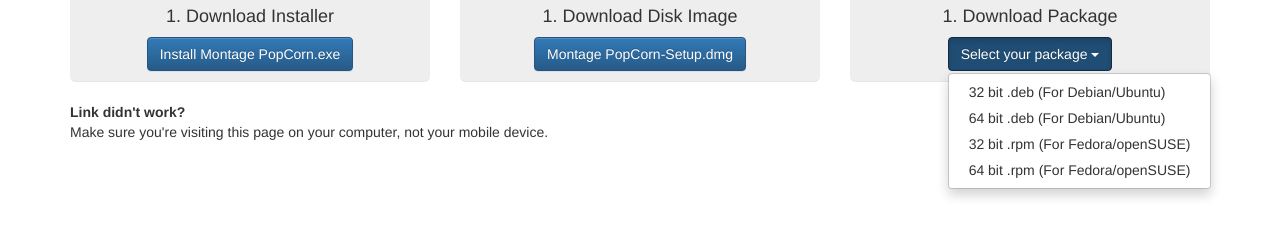
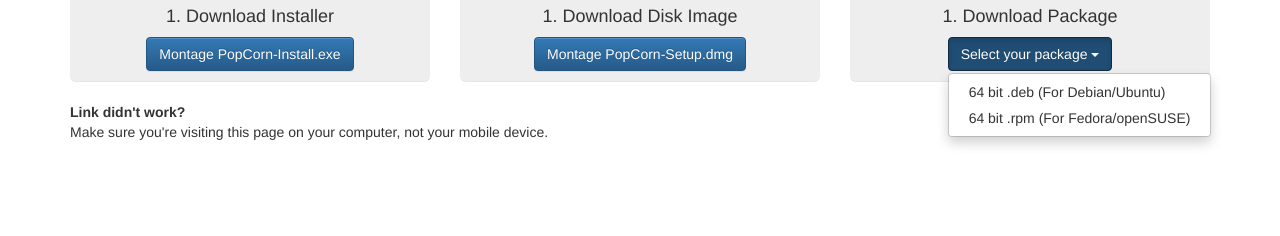
Before and after one commit to montagestudio/montage-sdk-desktop, a plain HTML site: page index.html in a window 1280 px wide. Both pictures are taken after a click on the button "Select your package". Shown: the part 336-572 px from the top of the page. Drawn offline with nearby package versions, Linux system fonts and the light colour scheme.

Commit message:
add releases into dist

```diff
--- a/index.html
+++ b/index.html
@@ -98,7 +98,7 @@
                                 <h4>1. Download Installer</h4>
 
                                 <div class="btn-group">
-                                    <a class="btn btn-primary" href="./win/Install Sylaps.exe">Install Montage PopCorn.exe</a>
+                                    <a class="btn btn-primary" href="./releases/Montage PopCorn-Install.exe">Montage PopCorn-Install.exe</a>
                                 </div>
                             </div>
                         </div>
@@ -111,7 +111,7 @@
                                 <img src="osx.png" height="150"/>
                                 <h4>1. Download Disk Image</h4>
                                 <div class="btn-group">
-                                    <a class="btn btn-primary" href="./osx/Montage PopCorn-Setup.dmg">Montage PopCorn-Setup.dmg</a>
+                                    <a class="btn btn-primary" href="./releases/Montage PopCorn-Setup.dmg">Montage PopCorn-Setup.dmg</a>
                                 </div>
                             </div>
                         </div>
@@ -132,16 +132,10 @@
                                       </button>
                                       <ul class="dropdown-menu">
                                         <li>
-                                            <a href="./linux/montage-popcorn-stable_current_i386.deb" target="_blank" >32 bit .deb (For Debian/Ubuntu)</a>
+                                            <a href="./releases/Montage-Popcorn.x86_64.deb" target="_blank" >64 bit .deb (For Debian/Ubuntu)</a>
                                         </li>
                                         <li>
-                                            <a href="./linux/montage-popcorn-stable_current_x86_64.deb" target="_blank" >64 bit .deb (For Debian/Ubuntu)</a>
-                                        </li>
-                                        <li>
-                                            <a href="./linux/montage-popcorn-stable_current_i386.rpm" target="_blank">32 bit .rpm (For Fedora/openSUSE)</a>
-                                        </li>
-                                        <li>
-                                            <a href="./linux/montage-popcorn-stable_current_x86_64.rpm" target="_blank" >64 bit .rpm (For Fedora/openSUSE)</a>
+                                            <a href="./releases/Montage-Popcorn.x86_64.rpm" target="_blank" >64 bit .rpm (For Fedora/openSUSE)</a>
                                         </li>
                                       </ul>
                                     </div>
```
Also changed, not shown: 9 other files.
